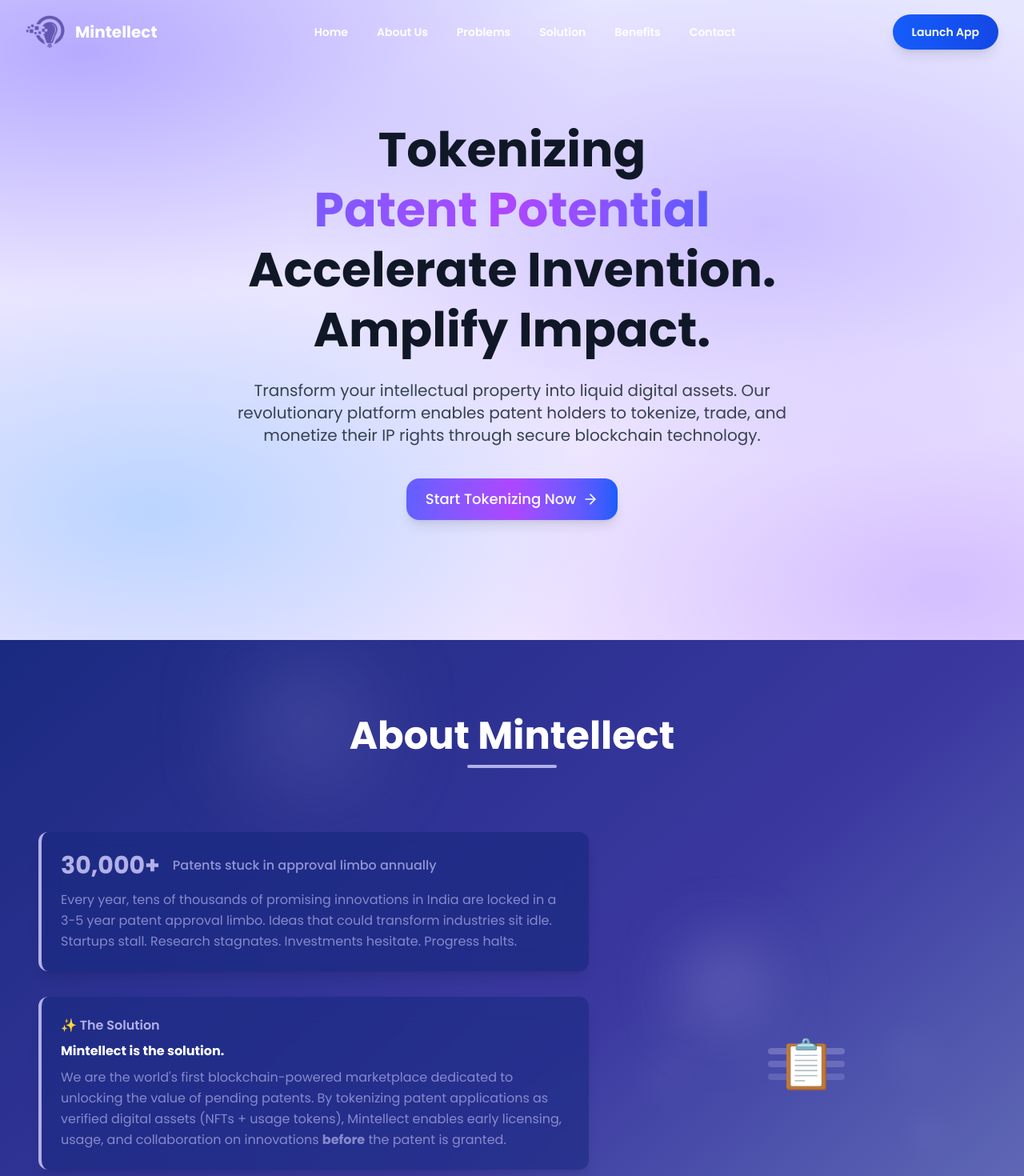
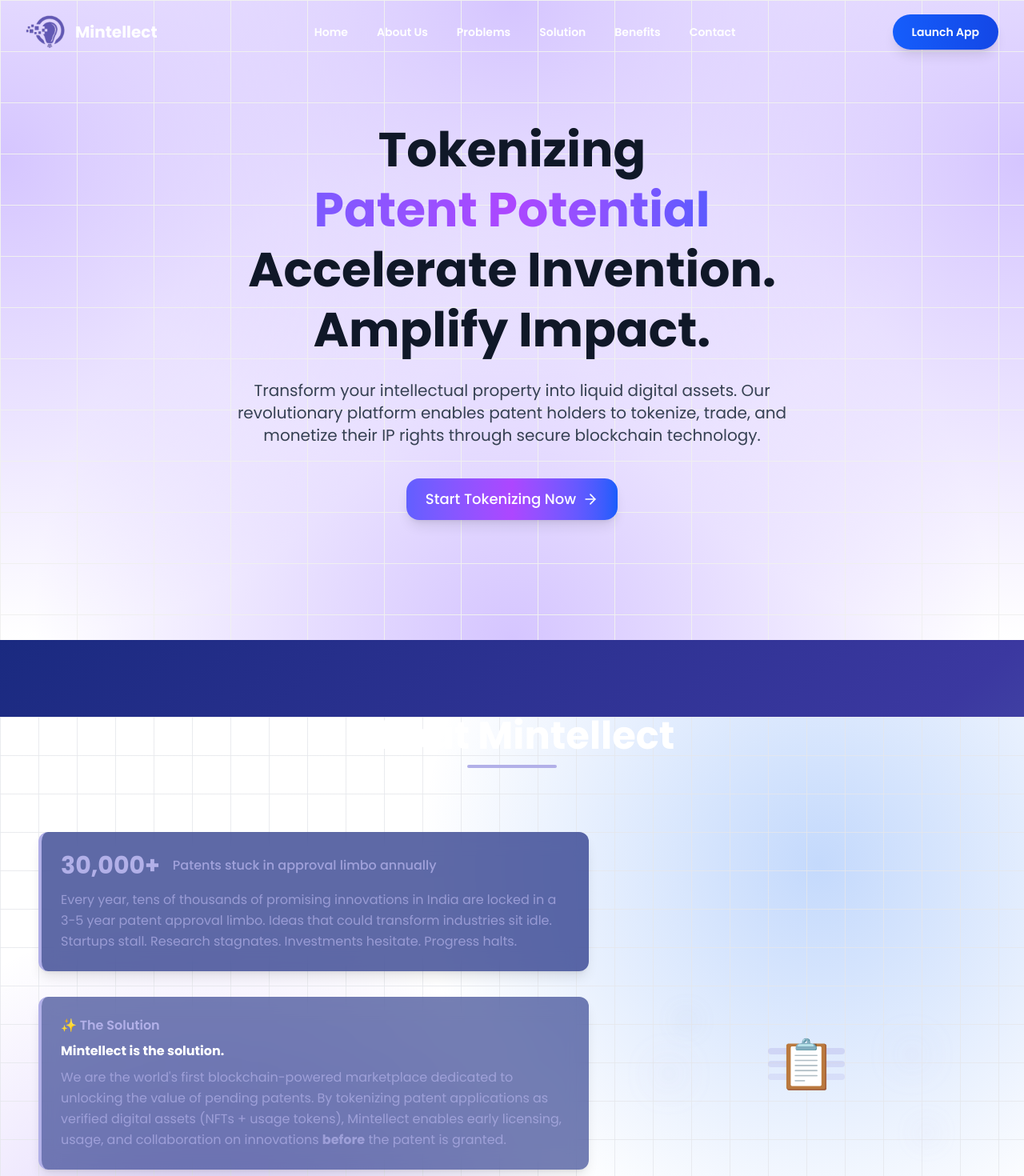
Before and after one commit to RohitSah23/mint, a Next.js app: page / in a window 1280 px wide. Shown: the top 1470 px of the page at 80% size. Built offline with nearby package versions, Linux system fonts and the light colour scheme.

Commit message:
first commit

```diff
--- a/components/about.tsx
+++ b/components/about.tsx
@@ -26,11 +26,21 @@ export default function AboutSection() {
       className="relative w-full py-24 bg-gradient-to-br from-[#1A2A80] via-[#3B38A0] to-[#7A85C1] text-white overflow-hidden"
     >
       {/* Background glowing circles */}
-      <div className="absolute inset-0 pointer-events-none">
-        <div className="absolute top-10 left-1/4 w-32 h-32 rounded-full bg-[#B2B0E8]/30 blur-3xl animate-pulse-slow"></div>
-        <div className="absolute bottom-20 right-1/3 w-40 h-40 rounded-full bg-[#7A85C1]/25 blur-3xl animate-pulse-slow"></div>
-        <div className="absolute top-1/3 right-1/4 w-28 h-28 rounded-full bg-[#B2B0E8]/25 blur-2xl animate-pulse-slow"></div>
-      </div>
+      <div className="min-h-screen w-full bg-white relative">
+  {/* Dual Gradient Overlay Background */}
+  <div
+    className="absolute inset-0 z-0"
+    style={{
+      backgroundImage: `
+        linear-gradient(to right, rgba(229,231,235,0.8) 1px, transparent 1px),
+        linear-gradient(to bottom, rgba(229,231,235,0.8) 1px, transparent 1px),
+        radial-gradient(circle 500px at 20% 80%, rgba(139,92,246,0.3), transparent),
+        radial-gradient(circle 500px at 80% 20%, rgba(59,130,246,0.3), transparent)
+      `,
+      backgroundSize: "48px 48px, 48px 48px, 100% 100%, 100% 100%",
+    }}
+  />
+     {/* Your Content/Components */}
 
       <div className="max-w-7xl mx-auto px-6 md:px-12 flex flex-col gap-20 relative z-10">
         {/* Header */}
@@ -109,6 +119,8 @@ export default function AboutSection() {
           </div>
         </div>
       </div>
+      </div>
+
     </section>
   );
 }
--- a/components/hero.tsx
+++ b/components/hero.tsx
@@ -7,20 +7,29 @@ export default function Hero() {
   return (
     <section className="relative min-h-screen flex items-center justify-center overflow-hidden">
       {/* Background */}
-      <div
-        className="absolute inset-0 z-0"
-        style={{
-          background: `
-            radial-gradient(ellipse 85% 65% at 8% 8%, rgba(123, 97, 255, 0.45), transparent 60%),
-            radial-gradient(ellipse 75% 60% at 75% 35%, rgba(150, 120, 255, 0.35), transparent 62%),
-            radial-gradient(ellipse 70% 60% at 15% 80%, rgba(90, 180, 255, 0.35), transparent 62%),
-            radial-gradient(ellipse 70% 60% at 92% 92%, rgba(170, 130, 255, 0.40), transparent 62%),
-            linear-gradient(180deg, #e6e6ff 0%, #f0e6ff 100%)
-          `,
-        }}
-      />
+ {/* Grid + Glow on All Sides */}
+ <div
+   className="absolute inset-0 z-0 pointer-events-none"
+   style={{
+     backgroundImage: `
+       linear-gradient(to right, #f0f0f0 1px, transparent 1px),
+       linear-gradient(to bottom, #f0f0f0 1px, transparent 1px),
+       radial-gradient(circle 600px at 0% 200px, #d5c5ff, transparent),     /* Left */
+       radial-gradient(circle 600px at 100% 200px, #d5c5ff, transparent),  /* Right */
+       radial-gradient(circle 600px at 50% 0px, #d5c5ff, transparent),     /* Top */
+       radial-gradient(circle 600px at 50% 100%, #d5c5ff, transparent)     /* Bottom */
+     `,
+     backgroundSize: `
+       96px 64px,
+       96px 64px,
+       100% 100%,
+       100% 100%,
+       100% 100%,
+       100% 100%
+     `,
+   }}
+ />
 
-      {/* Content */}
       <div className="relative z-10 text-center max-w-3xl px-6">
         <motion.h1
           initial={{ opacity: 0, y: 40 }}
@@ -55,6 +64,7 @@ export default function Hero() {
             <ArrowRight className="w-5 h-5" />
           </button>
         </motion.div>
+
       </div>
     </section>
   );
```
